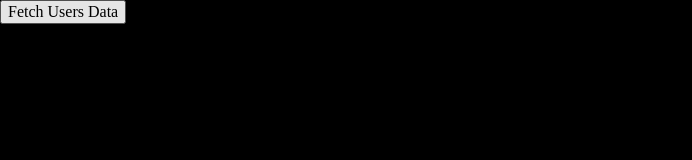
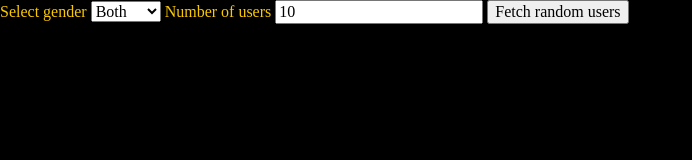
Before and after one commit to AdrianGHub/fetch-api-random-user, a website: page src/content/index.html in a window 1280 px wide. Shown: the whole page, without its empty margins (0-692 px from the left). Drawn offline with nearby package versions, Linux system fonts and the light colour scheme; files that its build step writes are made by us from their sources.

Commit message:
form structure for fetched data

```diff
--- a/src/content/index.html
+++ b/src/content/index.html
@@ -24,7 +24,31 @@
     <link rel="stylesheet" href="css/main.css" />
   </head>
   <body>
-    <button>Fetch Users Data</button>
+    <form class="users-generator users-generator--js">
+      <label class="users-generator__input-name"
+        >Select gender
+        <select name="users-gender" class="users-generator__select">
+          <option value="both" selected>Both</option>
+          <option value="female">Female</option>
+          <option value="male">Male</option>
+        </select>
+      </label>
+
+      <label class="users-generator__input-name"
+        >Number of users
+        <input
+          type="number"
+          class="generator__input"
+          name="users-number"
+          value="10"
+        />
+      </label>
+      <input
+        type="submit"
+        class="users-generator__button users-generator__button--js"
+        value="Fetch random users"
+      />
+    </form>
 
     <script src="js/main.js"></script>
   </body>
```
